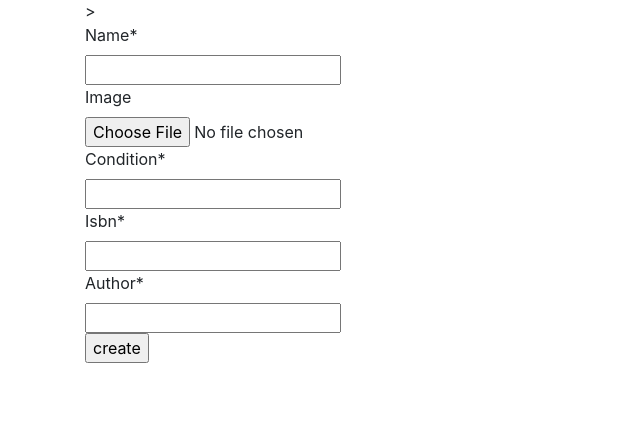
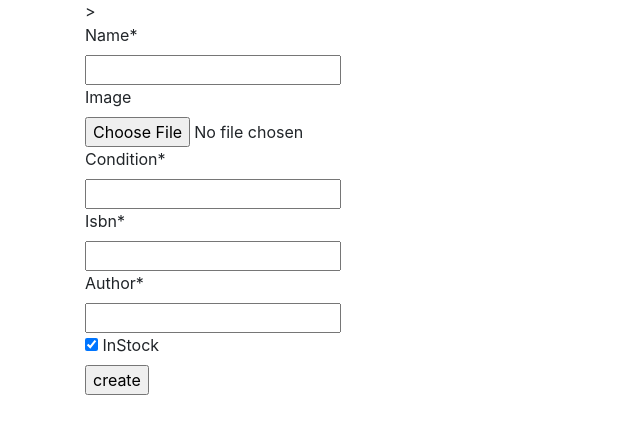
Before and after one commit to LillyBrainy/BookStore, a Django app: page /create-book/ in a window 1280 px wide. Shown: the part 57-491 px from the top of the page, without its empty margins (0-640 px from the left). Run offline with Django 3.2, Linux system fonts and the light colour scheme; some libraries are stand-ins or nearby versions.

Commit message:
APIMissing

```diff
--- a/book/models.py
+++ b/book/models.py
@@ -8,6 +8,7 @@ class Book(models.Model):
 	condition=models.CharField(max_length=50)
 	isbn=models.CharField(max_length=100)
 	author=models.CharField(max_length=60)
+	inStock = models.BooleanField(default = True)
 
 	def __str__(self):
 		return self.name
--- a/book/static/style.css
+++ b/book/static/style.css
@@ -1,3 +1,6 @@
 .my-card{
 	margin-bottom: 20px;
 }
+.my-card img{
+	height:  190px;
+}
--- a/book/templates/list.html
+++ b/book/templates/list.html
@@ -14,10 +14,15 @@
     <p class="card-text">{{book.condition}}</p>
     <p class="card-text">Seller: {{book.seller}}</p>
     <a href="{% url 'detail' book.id %}" class="btn btn-dark">View</a>
+    {% if book.inStock == True %}
     <button
     class = 'btn btn-white bg-white  col-2'
     onClick=Buy({{book.id}})>
     <i class="fas fa-shopping-cart {% if book in books_bought %} text-success {% endif %}" id='Buy-{{book.id}}'></i></button>
+    {% else %}
+
+    <p>Out Of Stock!</p>
+    {% endif %}
   </div>
 </div>
 	{% endfor %}
--- a/book/templates/soldBooks.html
+++ b/book/templates/soldBooks.html
@@ -1,7 +1,7 @@
 {% extends 'base.html' %}
 
 {% block content %}
-<h1>My Sold Books of books</h1>
+<h1>My Sold Books </h1>
 <br>
 <div class = 'row '>
 {% for soldBook in soldBooks %}
--- a/book/views.py
+++ b/book/views.py
@@ -52,6 +52,7 @@ def SignOut(request):
 def BookList(request):
 
 	books=Book.objects.all()
+
 	bought_by = Cart.objects.filter(user = request.user)
 	books_bought = []
 	for boughtBook in bought_by:
@@ -76,16 +77,22 @@ def BookDetail(request,book_id):
 	return render(request,'detail.html',context)
 
 def addToCart(request,book_id):
-	book = Book.objects.get(id = book_id)
+	book = Book.objects.get(id = book_id )
 	boughtBook , created = Cart.objects.get_or_create(user = request.user , book = book)
 	if created:
 		action = 'add'
+		book.inStock = False
+		book.save()
 	else:
 		action = 'remove'
 		boughtBook.delete()
+		book.inStock = True
+		book.save()
+
 	response = {
 	'action': action
 	}
+
 	return JsonResponse(response)
 
 def create(request):
@@ -141,7 +148,7 @@ def sellerBooks(request):
 
 def sellerSoldBooks(request):
 
-	sold_books = Cart.objects.filter( seller= request.user)
+	sold_books = Book.objects.filter(seller = request.user, inStock= False )
 	context = {
 	'soldBooks':sold_books
 	}
```
Also changed, not shown: book/migrations/0005_book_instock.py (added), db.sqlite3, media/heroEdit.jpg (added).
